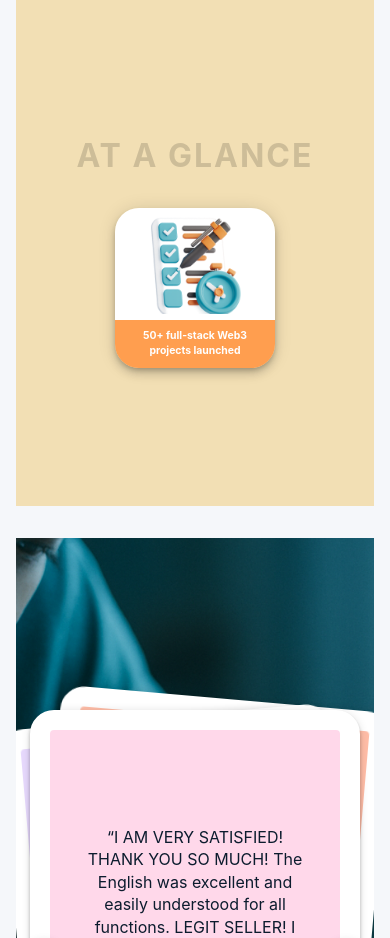
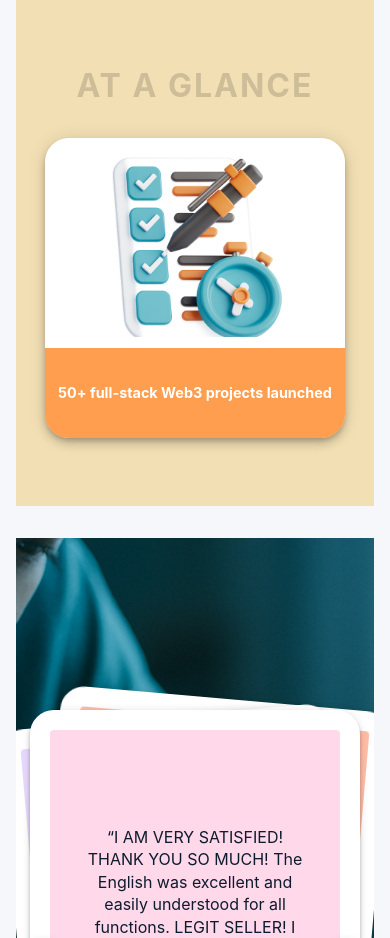
Before and after one commit to TayyabaK/brdxbloqen, a Next.js app: page / in a window 390 px wide. Shown: the part 900-1838 px from the top of the page. Built offline with nearby package versions, Linux system fonts and the light colour scheme.

Commit message:
feat: Update StatCard dimensions and font sizes for improved mobile experience

```diff
--- a/src/components/at-a-glance.tsx
+++ b/src/components/at-a-glance.tsx
@@ -75,8 +75,8 @@ const StatCard: React.FC<StatCardProps> = ({
 }) => (
   <Box
     sx={{
-      width: isMobile ? 160 : 200,
-      height: isMobile ? 160 : 200,
+      width: isMobile ? 300 : 250,
+      height: isMobile ? 300 : 250,
       borderRadius: 2,
       display: 'flex',
       flexDirection: 'column',
@@ -119,7 +119,7 @@ const StatCard: React.FC<StatCardProps> = ({
         variant='caption'
         sx={{
           color: 'white',
-          fontSize: isMobile ? '0.65rem' : '0.75rem',
+          fontSize: isMobile ? '0.9rem' : '1rem',
           lineHeight: 1.4,
           fontWeight: isTop ? 'bold' : 'normal',
         }}>
@@ -187,6 +187,8 @@ export default function StatsCarousel() {
               width: '100%',
               display: 'flex',
               justifyContent: 'center',
+              minHeight: 300,
+              minWidth: 300,
             }}>
             <StatCard
               stat={stats[centerIndex]}
@@ -217,12 +219,11 @@ export default function StatsCarousel() {
         display: 'flex',
         justifyContent: 'center',
         alignItems: 'center',
-        minHeight: '80vh',
+        minHeight: '100vh',
         position: 'relative',
         overflow: 'hidden',
         backgroundColor: '#f2dfb4',
         py: 15,
-        my: 4,
       }}>
       <Box
         sx={{
```
